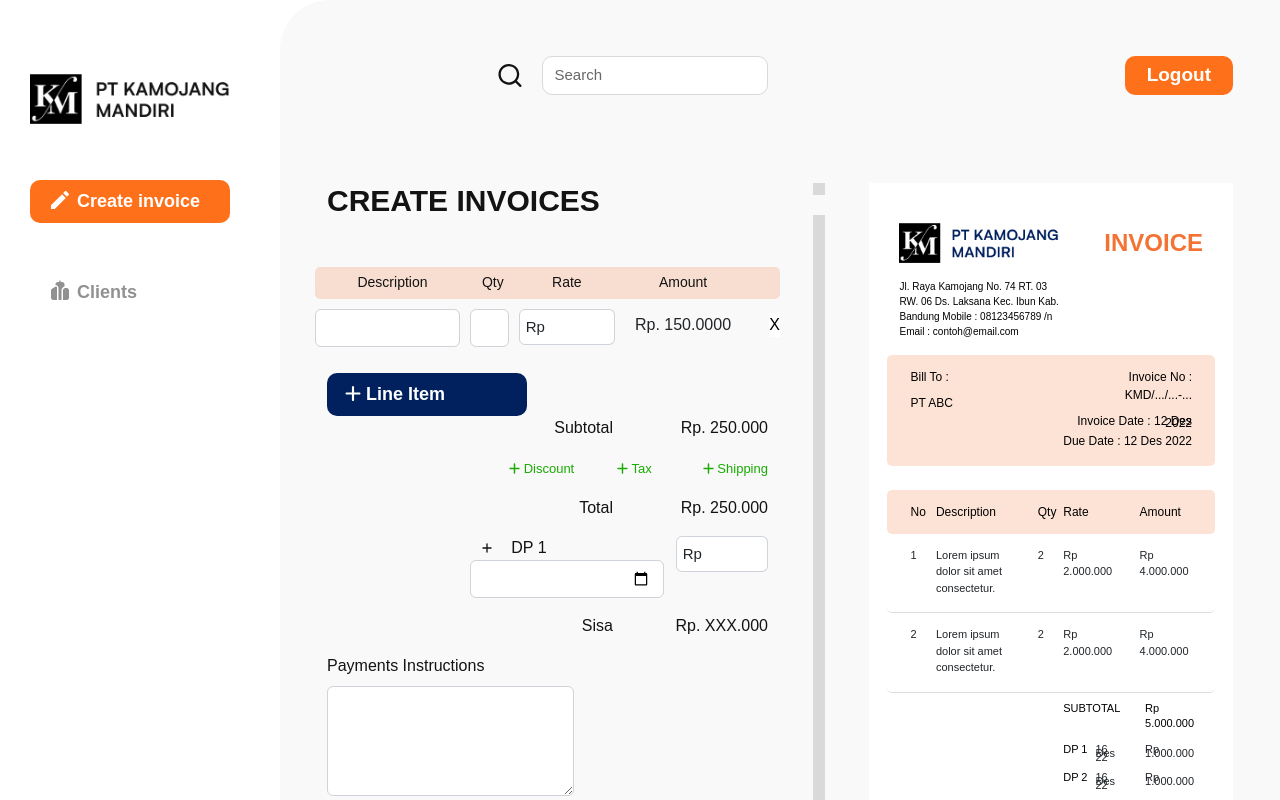
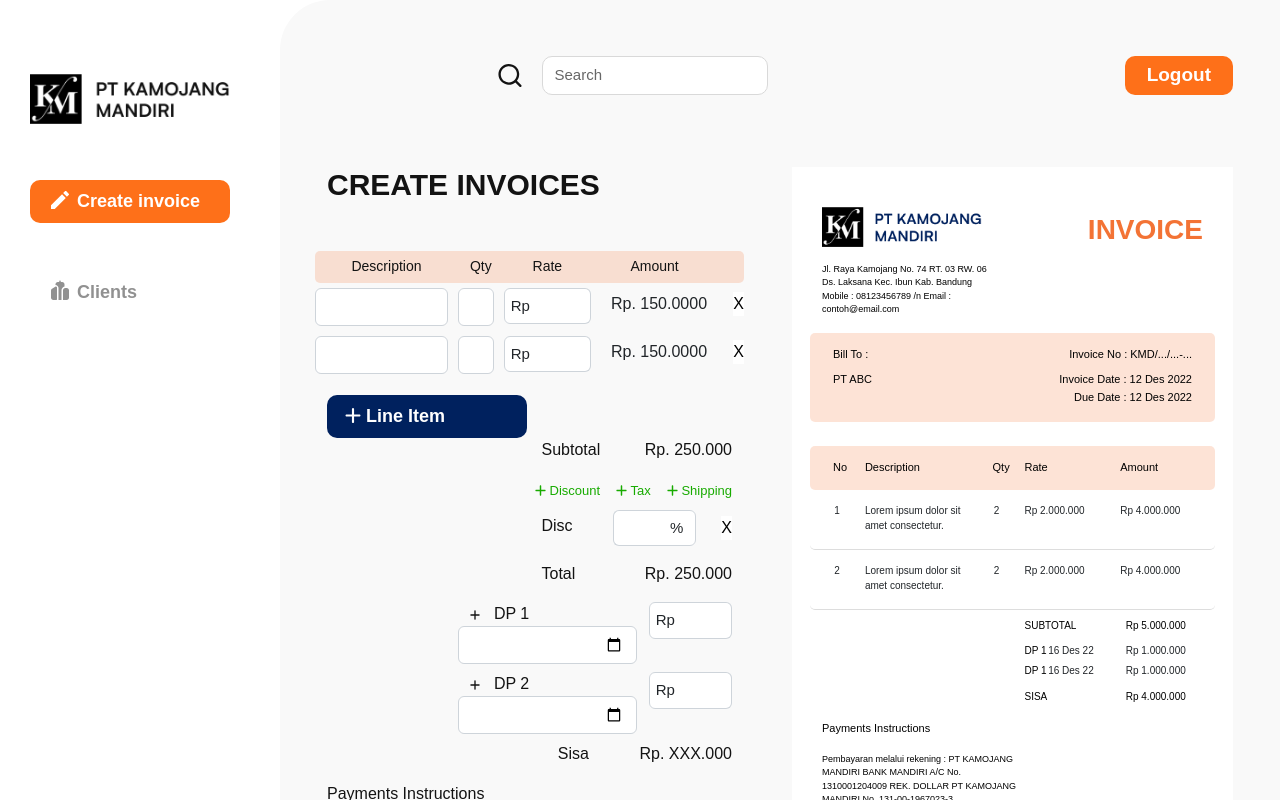
Before and after one commit to DimasNuryadin/Next-Invoice, a Next.js app: page /CreateInvoice2 in a window 1280 px wide. Shown: the top 800 px of the page. Built offline with nearby package versions, Linux system fonts and the light colour scheme; a web font is replaced by a local one.

Commit message:
fix design

```diff
--- a/components/molecules/ButtonShowItem/index.tsx
+++ b/components/molecules/ButtonShowItem/index.tsx
@@ -8,7 +8,7 @@ export default function ButtonShowItem(props: ButtonShowItemProps) {
   const { label } = props;
   return (
     <>
-      <button className="btn-show-item">
+      <button className="btn-show-item ps-3">
         <Image src="/icon/plus-green.svg" width={11} height={11} alt="Plus Green" style={{ marginTop: -2 }} /> {label}
       </button>
     </>
--- a/components/organisms/FormInvoice1/index.tsx
+++ b/components/organisms/FormInvoice1/index.tsx
@@ -3,7 +3,7 @@ import Button from "../../atoms/Button";
 
 export default function FormInvoice1() {
   return (
-    <div className='col-6'>
+    <div className='col-6 create-invoice'>
       <h2 className='title-2'>CREATE INVOICES</h2>
       <div className="mb-3 mt-5">
         <label htmlFor="Alamat Perusahaan" className="form-label label">Alamat Perusahaan</label>
@@ -33,6 +33,7 @@ export default function FormInvoice1() {
           </Link>
         </div>
       </div>
+      <br /><br />
     </div>
   )
 }
--- a/components/organisms/Invoice/index.tsx
+++ b/components/organisms/Invoice/index.tsx
@@ -2,7 +2,7 @@ import Image from 'next/image'
 
 export default function Invoice() {
   return (
-    <div className='col-5'>
+    <div className='col-6'>
       <div className="invoice">
         <div className="row">
           <div className="col cek">
@@ -59,36 +59,32 @@ export default function Invoice() {
 
         {/* Subtotal */}
         <div className="row mt-2 subtotal">
-          <p className='col-5'></p>
-          <p className='col-1 text-center'></p>
+          <p className='col-6'></p>
           <p className='col-3 head-table'>SUBTOTAL</p>
           <p className='col-3 head-table'>Rp 5.000.000</p>
         </div>
 
         {/* DP */}
         <div className="row dp">
-          <p className='col-5'></p>
-          <p className='col-1 text-center'></p>
+          <p className='col-6'></p>
           <div className='col-3'>
-            <p className='head-table' style={{ float: 'left', marginRight: 8 }}>DP 1 </p>
-            <p>16 Des 22</p>
+            <p className='head-table float-start' >DP 1</p>
+            <p className='float-end me-2'>16 Des 22</p>
           </div>
           <p className='col-3'>Rp 1.000.000</p>
         </div>
         <div className="row dp">
-          <p className='col-5'></p>
-          <p className='col-1 text-center'></p>
+          <p className='col-6'></p>
           <div className='col-3'>
-            <p className='head-table' style={{ float: 'left', marginRight: 8 }}>DP 2 </p>
-            <p>16 Des 22</p>
+            <p className='head-table float-start' >DP 1</p>
+            <p className='float-end me-2'>16 Des 22</p>
           </div>
           <p className='col-3'>Rp 1.000.000</p>
         </div>
 
         {/* Sisa */}
         <div className="row subtotal">
-          <p className='col-5'></p>
-          <p className='col-1 text-center'></p>
+          <p className='col-6'></p>
           <p className='col-3 head-table'>SISA</p>
           <p className='col-3 head-table'>Rp 4.000.000</p>
         </div>
--- a/pages/CreateInvoice2.tsx
+++ b/pages/CreateInvoice2.tsx
@@ -12,9 +12,9 @@ export default function CreateInvoice2() {
       <Sidebar url="create-invoice" />
       <div className='dashboard'>
         <NavBar />
+        <div className='row mt-5 pt-4'>
 
-        <div className='row mt-5 create-invoice'>
-          <div className='col-6'>
+          <div className='col-6 pe-5 create-invoice'>
             <h2 className='title-2'>CREATE INVOICES</h2>
             <div className='mb-3 mt-5 invoice-description'>
               <div className="row text-center head">
@@ -23,6 +23,7 @@ export default function CreateInvoice2() {
                 <p className="col-3 head-table">Rate</p>
                 <p className="col-3 head-table">Amount</p>
               </div>
+
               <div className="row text-center description-input">
                 <div className="col-4">
                   <input type="text" className="form-control" />
@@ -32,8 +33,8 @@ export default function CreateInvoice2() {
                 </div>
                 <div className="col-3">
                   <div className="input-group ">
-                    <span className="input-group-text bg-white border-none" id="basic-addon1" style={{ fontSize: 15, padding: 6 }} >Rp</span>
-                    <input type="text" className="form-control" aria-label="Username" aria-describedby="basic-addon1" style={{ padding: '0px 2px', borderLeft: 'none' }} />
+                    <label className="input-group-text bg-white border-none" htmlFor="rate" style={{ fontSize: 15, padding: 6 }} >Rp</label>
+                    <input type="text" className="form-control border-start-0" id="rate" style={{ padding: '0px 2px' }} />
                   </div>
                 </div>
                 <div className="col-4" >
@@ -41,60 +42,108 @@ export default function CreateInvoice2() {
                   <button className='bg-white float-end border-0 mt-1'>X</button>
                 </div>
               </div>
+
+              <div className="row text-center description-input">
+                <div className="col-4">
+                  <input type="text" className="form-control" />
+                </div>
+                <div className="col-1">
+                  <input type="text" className="form-control" />
+                </div>
+                <div className="col-3">
+                  <div className="input-group ">
+                    <label className="input-group-text bg-white border-none" htmlFor="rate" style={{ fontSize: 15, padding: 6 }} >Rp</label>
+                    <input type="text" className="form-control border-start-0" id="rate" style={{ padding: '0px 2px' }} />
+                  </div>
+                </div>
+                <div className="col-4" >
+                  <p className='float-start my-auto mt-1'>Rp. 150.0000</p>
+                  <button className='bg-white float-end border-0 mt-1'>X</button>
+                </div>
+              </div>
+
             </div>
             <Button buttonType="btn-secondary" label="Line Item" icon="plus" size="medium" active />
 
             {/* Subtotal */}
             <div className='text-bold text-end'>
               <div className='row'>
-                <div className="col-4"></div>
-                <p className='col-4 label'>Subtotal</p>
+                <div className="col-6"></div>
+                <p className='col-2 label text-start'>Subtotal</p>
                 <p className='col-4 label'>Rp. 250.000</p>
               </div>
 
               {/* Discount Tax Shipping */}
-              <div className="row">
-                <div className="col-4"></div>
+              <div>
+                <ButtonShowItem label='Discount' />
+                <ButtonShowItem label='Tax' />
+                <ButtonShowItem label='Shipping' />
+              </div>
+
+              <div className="row mt-1">
+                <div className="col-6"></div>
+                <p className="col-2 my-auto label text-start">
+                  Disc
+                </p>
                 <div className="col-3">
-                  <ButtonShowItem label='Discount' />
+                  <div className="input-group float-start my-auto mt-1">
+                    <input type="text" className="form-control border-end-0" id='disc' style={{ padding: '0px 2px' }} />
+                    <label className="input-group-text bg-white border-none" style={{ fontSize: 15 }} htmlFor="disc" >%</label>
+                  </div>
                 </div>
-                <div className="col-2">
-                  <ButtonShowItem label='Tax' />
-                </div>
-                <div className="col-3">
-                  <ButtonShowItem label='Shipping' />
+                <div className='col-1 my-auto'>
+                  <button className='bg-white float-end border-0 mt-1'>X</button>
                 </div>
               </div>
 
               {/* Total */}
               <div className="row mt-3">
-                <div className="col-4"></div>
-                <p className='col-4 label'>Total</p>
+                <div className="col-6"></div>
+                <p className='col-2 label text-start'>Total</p>
                 <p className='col-4 label'>Rp. 250.000</p>
               </div>
 
               {/* DP */}
-              <div className="row">
+              <div className="row mb-2">
                 <div className="col-4"></div>
                 <div className="col-5">
                   <div className="row" >
                     <button className='col-1 my-auto border-0 bg-transparent'>
                       <Image src="/icon/plus-dark.svg" width={10} height={10} alt="Plus Dark" />
                     </button>
-                    <p className='col-4 my-auto label'>DP 1</p>
+                    <p className='col-4 my-auto label text-start'>DP 1</p>
                     <input className="form-control col" type="date" id="Due Date" required />
                   </div>
                 </div>
                 <div className="col-3">
                   <div className="input-group ">
-                    <span className="input-group-text bg-white border-none" id="basic-addon1" style={{ fontSize: 15, padding: 6 }} >Rp</span>
-                    <input type="text" className="form-control" aria-label="Username" aria-describedby="basic-addon1" style={{ padding: '0px 2px', borderLeft: 'none' }} />
+                    <label className="input-group-text bg-white border-none" style={{ fontSize: 15, padding: 6 }} htmlFor="dp1" >Rp</label>
+                    <input type="text" className="form-control border-start-0" style={{ padding: '0px 2px' }} id="dp1" />
+                  </div>
+                </div>
+              </div>
+
+              <div className="row mb-2">
+                <div className="col-4"></div>
+                <div className="col-5">
+                  <div className="row" >
+                    <button className='col-1 my-auto border-0 bg-transparent'>
+                      <Image src="/icon/plus-dark.svg" width={10} height={10} alt="Plus Dark" />
+                    </button>
+                    <p className='col-4 my-auto label text-start'>DP 2</p>
+                    <input className="form-control col" type="date" id="Due Date" required />
+                  </div>
+                </div>
+                <div className="col-3">
+                  <div className="input-group ">
+                    <label className="input-group-text bg-white border-none" style={{ fontSize: 15, padding: 6 }} htmlFor="dp2" >Rp</label>
+                    <input type="text" className="form-control border-start-0" style={{ padding: '0px 2px' }} id="dp2" />
                   </div>
                 </div>
               </div>
 
               {/* Sisa */}
-              <div className="row mt-3">
+              <div className="row mt-1">
                 <div className="col-4"></div>
                 <p className='col-4 label'>Sisa</p>
                 <p className='col-4 label'>Rp. XXX.000</p>
@@ -117,12 +166,7 @@ export default function CreateInvoice2() {
                 <Button buttonType="btn-primary" label="Submit" />
               </Link>
             </div>
-          </div>
-
-          <div className="col-1 line-1">
-            <div></div>
-            <div></div>
-            <br />
+            <br /><br />
           </div>
 
           {/* Invoice */}
--- a/styles/invoice.css
+++ b/styles/invoice.css
@@ -62,13 +62,13 @@
 .invoice-title {
   color: #F37335;
   font-weight: 700;
-  font-size: 24px;
+  font-size: 28px;
   padding-top: 2px;
 }
 
 .invoice-address {
   color: #000;
-  font-size: 10px;
+  font-size: 9px;
   white-space: pre-line;
 }
 
@@ -81,12 +81,12 @@
 .invoice .head-table {
   color: #000;
   font-weight: 500;
-  font-size: 12px;
+  font-size: 11px;
 }
 
 .invoice .bill {
   color: #000;
-  font-size: 12px;
+  font-size: 11px;
   line-height: 2px;
   font-weight: 400;
 }
@@ -98,7 +98,7 @@
 }
 
 .name-invoice p {
-  font-size: 11px;
+  font-size: 10px;
   font-weight: 400;
 }
 
@@ -108,7 +108,7 @@
 }
 
 .invoice .subtotal p {
-  font-size: 11px;
+  font-size: 10px;
 }
 
 .invoice .dp {
@@ -117,7 +117,7 @@
 }
 
 .invoice .dp p {
-  font-size: 11px;
+  font-size: 10px;
 }
 
 .payment-isntructions {
--- a/styles/invoice2.css
+++ b/styles/invoice2.css
@@ -1,5 +1,6 @@
 .create-invoice {
-  padding-top: 40px;
+  max-height: 100vh;
+  overflow-y: auto;
 }
 
 .invoice-description .head {
@@ -17,7 +18,7 @@
 }
 
 .invoice-description .description-input {
-  padding: 10px 0px;
+  padding: 5px 0px;
 }
 
 .invoice-description .description-input div:nth-child(1) {
@@ -42,3 +43,8 @@
   border: none;
   font-size: 13px;
 }
+
+.input-icon {
+  font-size: 15;
+  padding: 6;
+}
--- a/styles/utilities.css
+++ b/styles/utilities.css
@@ -59,30 +59,7 @@
   line-height: 5px;
 }
 
-/* Line Vertical */
-.line-1 div:nth-child(1) {
-  background-color: #D9D9D9;
-  width: 12px;
-  height: 12px;
-  margin: auto;
-  margin-bottom: 20px;
-}
-
-.line-1 div:nth-child(2) {
-  background-color: #D9D9D9;
-  width: 12px;
-  height: 591px;
-  margin: auto;
-}
-
-.line-2 div:nth-child(1) {
-  background-color: #D9D9D9;
-  width: 12px;
-  height: 591px;
-  margin: auto;
-  border-radius: 5px;
-}
-
+/* Input Type Date */
 input[type=date]:required:invalid::-webkit-datetime-edit {
   color: transparent;
 }
@@ -90,3 +67,29 @@ input[type=date]:required:invalid::-webkit-datetime-edit {
 input[type=date]:focus::-webkit-datetime-edit {
   color: black !important;
 }
+
+/* Custom Scrollbar */
+::-webkit-scrollbar {
+  /* width */
+  width: 13px;
+}
+
+::-webkit-scrollbar-track {
+  /* Track */
+  background-color: #fff;
+}
+
+::-webkit-scrollbar-thumb {
+  /* Handle */
+  background: #D9D9D9;
+}
+
+::-webkit-scrollbar-button:single-button {
+  /* Button */
+  background-color: #D9D9D9;
+  height: 13px;
+}
+
+.input-icon-form {
+  padding: 0px 2px;
+}
```
Also changed, not shown: pages/CreateInvoice1.tsx (+1 -6 lines).
